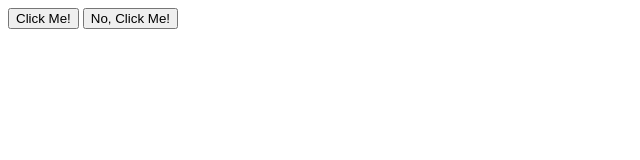
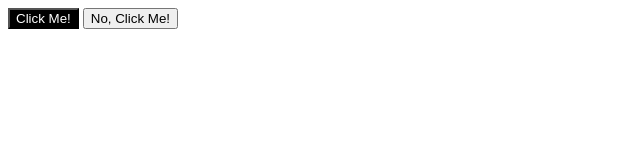
Before and after one commit to Riteshify/css-grouping-selectors-project, a plain HTML site: page index.html in a window 1280 px wide. Shown: the whole page, without its empty margins (0-640 px from the left). Drawn offline with Linux system fonts and the light colour scheme.

Commit message:
Added styles for first element: a black background and white text

```diff
--- a/index.html
+++ b/index.html
@@ -8,7 +8,7 @@
         <link rel="stylesheet" href="style.css">
     </head>
     <body>
-        <button>Click Me!</button>
+        <button class="button click-button">Click Me!</button>
         <button>No, Click Me!</button>
     </body>
 </html>
--- a/style.css
+++ b/style.css
@@ -0,0 +1,5 @@
+/*The first element: a black background and white text */
+.click-button {
+    background-color: black;
+    color: white;
+}
```
